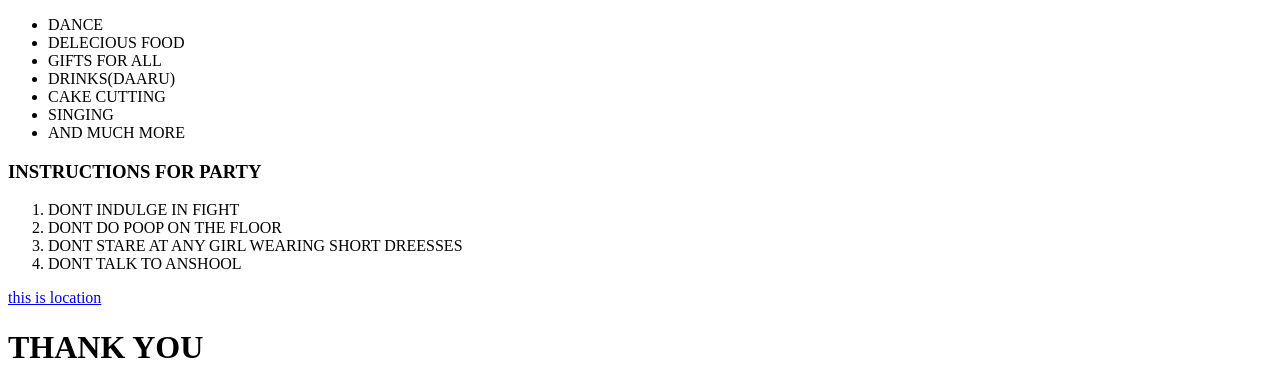
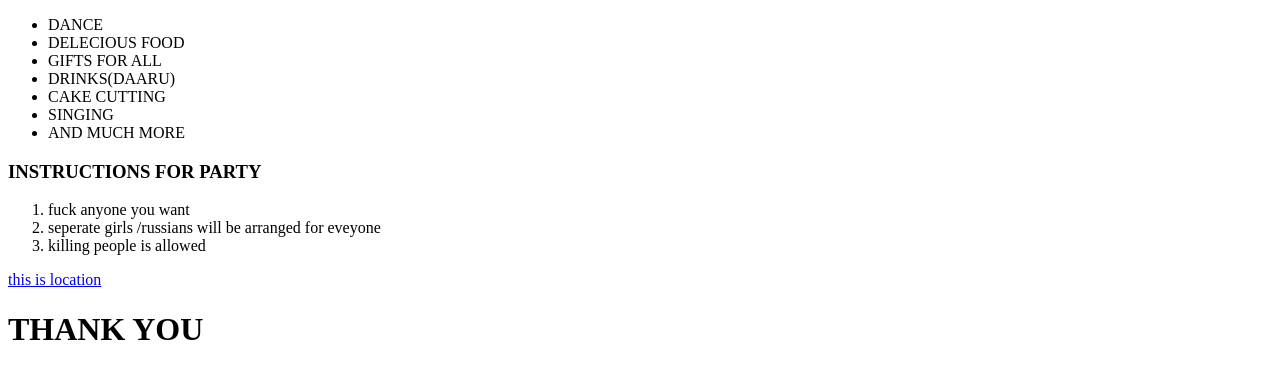
Before and after one commit to madhur-25/NEW-HTML, a plain HTML site: page index.html in a window 1280 px wide. Shown: the part 457-844 px from the top of the page. Drawn offline with Linux system fonts and the light colour scheme.

Commit message:
Update index.html

```diff
--- a/index.html
+++ b/index.html
@@ -14,10 +14,10 @@
 </UL>
 <H3>INSTRUCTIONS FOR PARTY</H3>
 <OL>
-<LI>DONT INDULGE IN FIGHT</LI>
-<LI>DONT DO POOP ON THE FLOOR</LI>
-<LI>DONT STARE AT ANY GIRL WEARING SHORT DREESSES</LI>
-<LI>DONT TALK TO ANSHOOL</LI>
+<LI>fuck anyone you want </LI>
+<LI>seperate girls /russians will be arranged for eveyone</LI>
+<LI>killing people is allowed</LI>
+
 
 </OL>
 <A href=https://maps.app.goo.gl/qzEACRRFmrTeeZtc8" >this is location</A>
```
